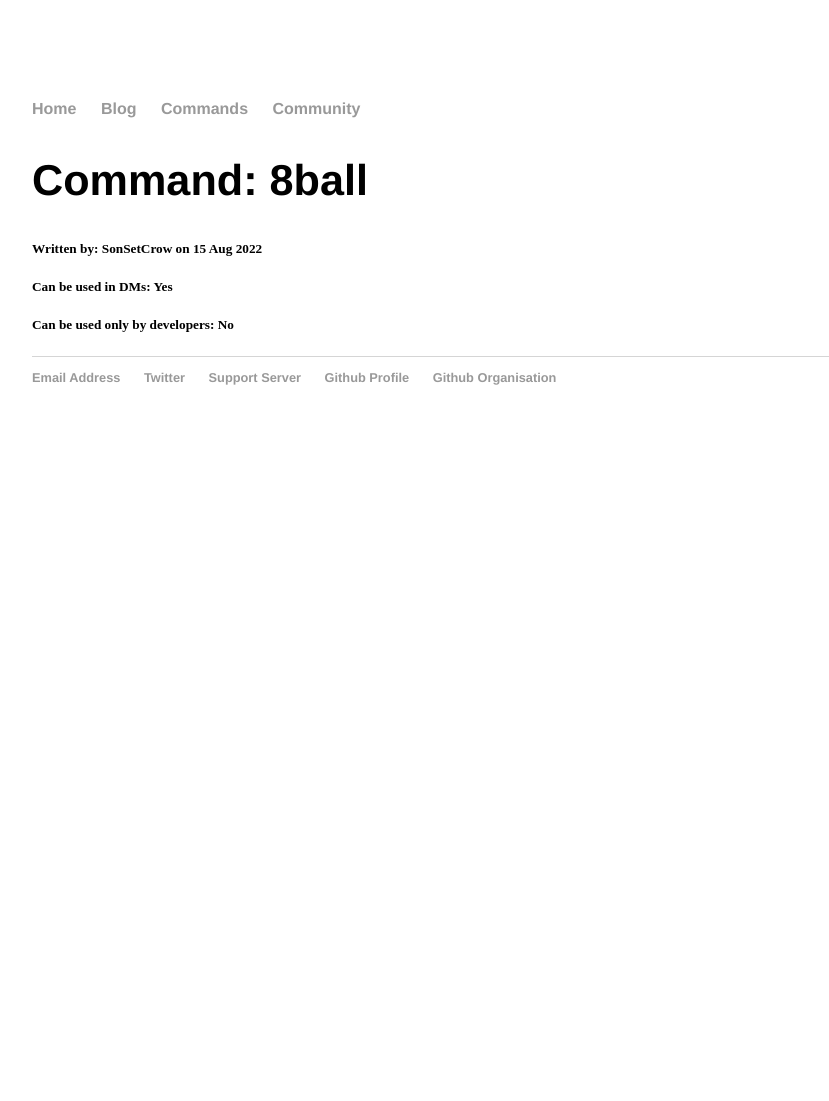
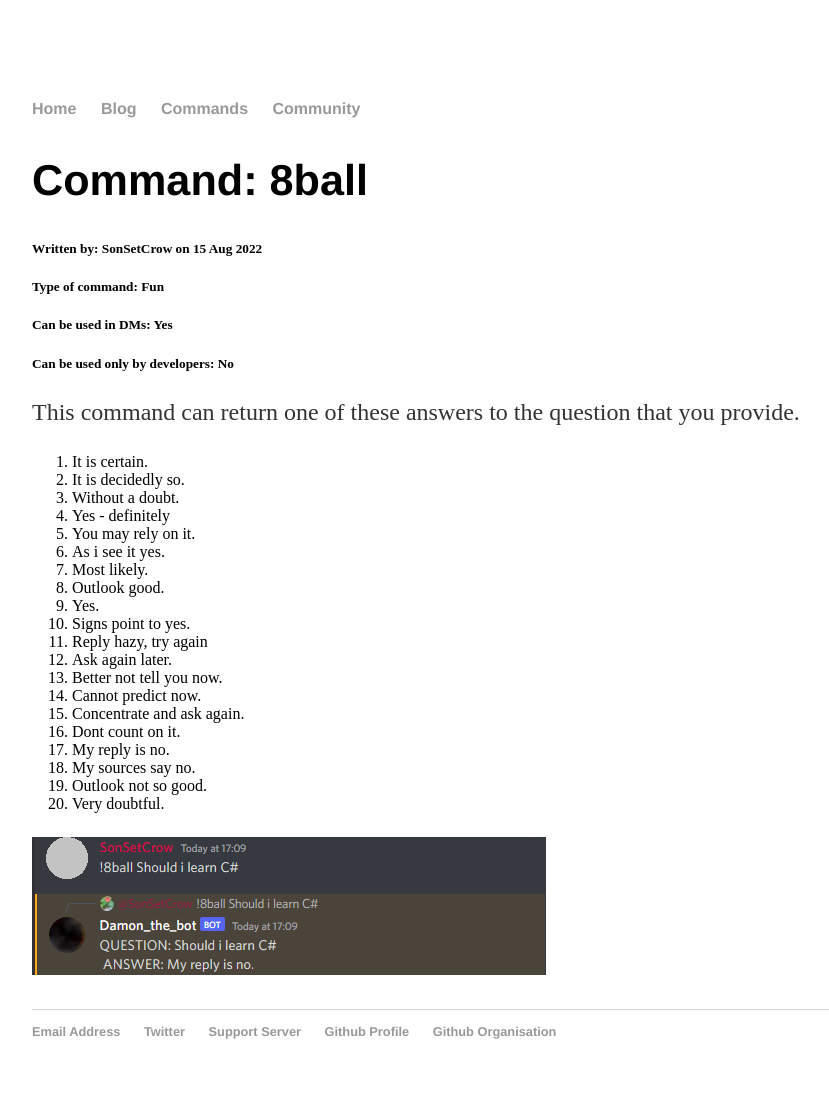
Before and after one commit to DamonTheBot/damonthebot.github.io, a Jekyll site: the page built from _command/2022-08-15-8ball.md, in a window 1280 px wide. Shown: the whole page, without its empty margins (160-989 px from the left). Built offline with Jekyll 4.4.1, drawn with Linux system fonts in a browser that asks for light colours; before the commit the page ends 900 px from its top, so only the background shows below that.

Commit message:
Added test image to command help
Signed-off-by: SonSetCrow <klausvolkov08@gmail.com>

```diff
--- a/_command/2022-08-15-8ball.md
+++ b/_command/2022-08-15-8ball.md
@@ -2,6 +2,33 @@
 title: 8ball #Command name.
 layout: commands
 
-isDM: 'Yes' #If command can be used in a dm channel.
-isDev: 'No' #If commands can be used only by a Developer.
+isDM: 'Yes'
+isDev: 'No'
+type: 'Fun'
 ---
+
+This command can return one of these answers to the
+question that you provide.
+
+1. It is certain.
+2. It is decidedly so.
+3. Without a doubt.
+4. Yes - definitely
+5. You may rely on it.
+6. As i see it yes.
+7. Most likely.
+8. Outlook good.
+9. Yes.
+10. Signs point to yes.
+11. Reply hazy, try again
+12. Ask again later.
+13. Better not tell you now.
+14. Cannot predict now.
+15. Concentrate and ask again.
+16. Dont count on it.
+17. My reply is no.
+18. My sources say no.
+19. Outlook not so good.
+20. Very doubtful.
+
+![Example of the command](/assets/Commands/8ball.png "Example of the command")
--- a/_layouts/commands.html
+++ b/_layouts/commands.html
@@ -6,6 +6,7 @@ layout: default
 <h5> Written by: {{ site.Author }} on {{ page.date | date_to_string }}</h5>
 
 <div class="post">
+  <h5>Type of command: {{page.type}}</h5>
   <h5>Can be used in DMs: {{page.isDM}}</h5>
   <h5>Can be used only by developers: {{page.isDev}}</h5>
 
```
Also changed, not shown: assets/Commands/8ball.png (added).
